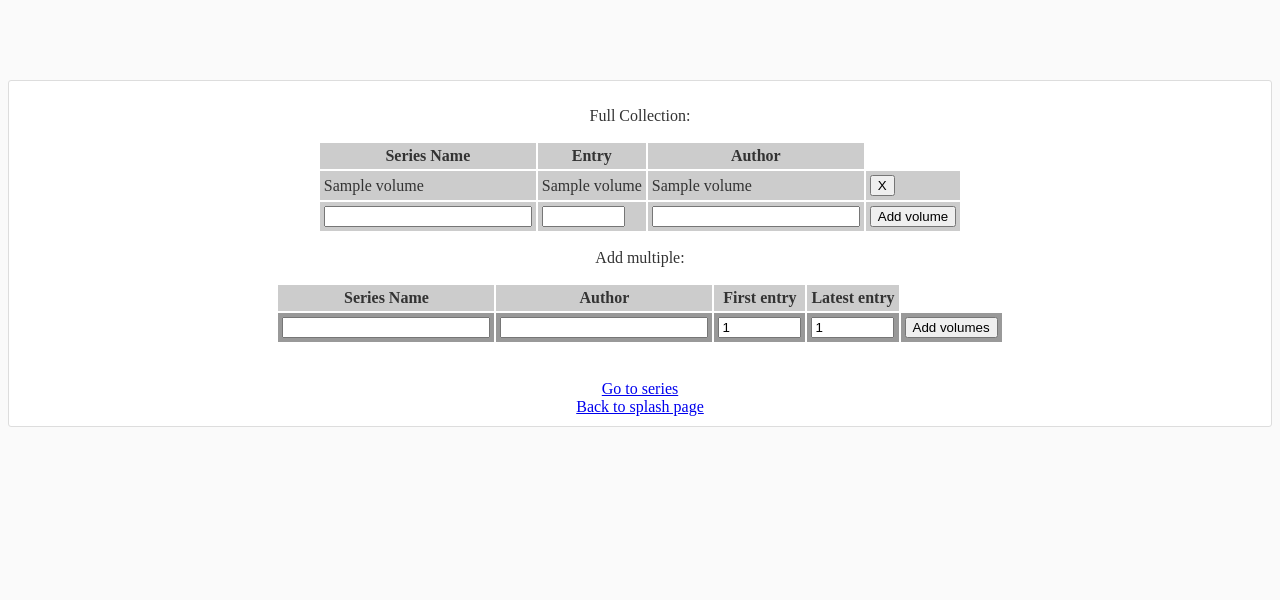
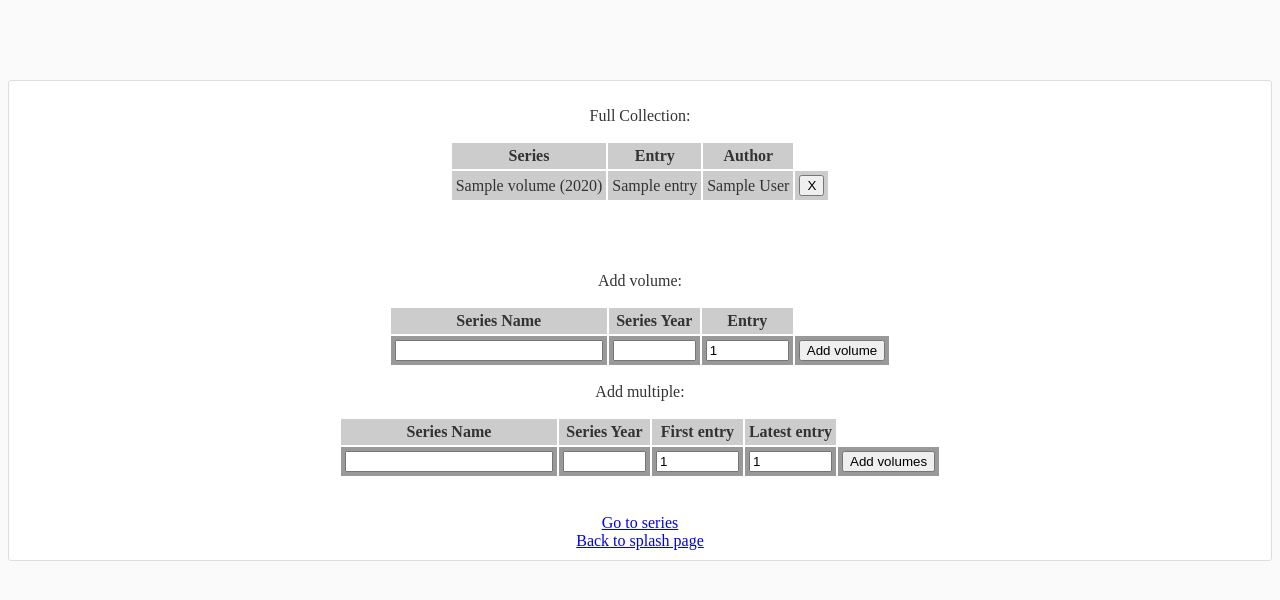
Before and after one commit to LFK1236/personal_projects, a Flask app: page /collection in a window 1280 px wide. Shown: the top 600 px of the page. Run offline with Flask 2, Linux system fonts and the light colour scheme; a database or web service that is not in the repository returns one stand-in record (values such as "Sample title"); some libraries are stand-ins or nearby versions.

Commit message:
Refactored based on much more intelligent database design.

```diff
--- a/Databases/flask_app/manga/collection_manga/routes.py
+++ b/Databases/flask_app/manga/collection_manga/routes.py
@@ -11,12 +11,8 @@ def collection():
 @Collection_Manga.route('/collection/add', methods=['POST'])
 def add():
     if request.method == 'POST':
-        volume_info = [request.form['name'], request.form.get('entry', type=int), request.form['author']]
-        if volume_info[0] != None and volume_info[2] != None:
-            matching_authors = select_specific_Authors(volume_info[2])
-            print(type(matching_authors))
-            if (len(matching_authors) == 0):
-                add_Author(volume_info[2])
+        volume_info = [request.form['name'], request.form.get('entry', type=int), request.form['series_year']]
+        if volume_info[0] != None and volume_info[1] != None:
             add_Volume(volume_info)
         return redirect('/collection')
 
@@ -24,10 +20,10 @@ def add():
 def add_multiple():
     if request.method == 'POST':
         print('Reached post - insert multiple')
-        volume_info = [request.form['name'], request.form['author'],
-            request.form.get('start_entry', type=int), request.form.get('entries', type=int)]
+        volume_info = [request.form['name'], request.form['series_year'],
+            request.form.get('start_entry', type=int), request.form.get('last_entry', type=int)]
 
-        if volume_info[2] != None and volume_info[3] != None and volume_info[3] > volume_info[2]:
+        if volume_info[0] != None and volume_info[1] != None and volume_info[3] > volume_info[2]:
             for entry in range(volume_info[2], volume_info[3] + 1):
                 add_Volume([ volume_info[0], entry, volume_info[1] ])
 
--- a/Databases/flask_app/manga/models.py
+++ b/Databases/flask_app/manga/models.py
@@ -10,7 +10,7 @@ class Volume(tuple):
     def __init__(self, volume_data):
         self.id = volume_data[0]
         self.name = volume_data[1]
-        self.publish_date = volume_data[2]
+        self.series_year = volume_data[2]
         self.author = volume_data[3]
         self.entry = volume_data[4]
 
@@ -18,6 +18,7 @@ class Series(tuple):
     def __init__(self, series_data):
         self.name = series_data[0]
         self.author = series_data[1]
+        self.series_year = series_data[2]
 
 class Author(tuple):
     def __init__(self, author_data):
@@ -26,7 +27,7 @@ class Author(tuple):
 def select_Volumes():
     cursor = connection.cursor()
     sql = """
-    SELECT * FROM Volumes
+    SELECT id,Volumes.name,Volumes.series_year,Authorship.author,entry FROM Volumes LEFT JOIN Authorship ON Volumes.name=Authorship.series
     """
     cursor.execute(sql)
     results = cursor.fetchall()
@@ -36,13 +37,13 @@ def select_Volumes():
         volumes.append(Volume(vol))
     return volumes
 
-def add_Volume(input_data):
+def add_Volume(user_input):
     cursor = connection.cursor()
     user_sql = sql.SQL ("""
-    INSERT INTO Volumes(name, entry, author)
+    INSERT INTO Volumes(name, entry, series_year)
     VALUES(%s, %s, %s)
     """)
-    cursor.execute(user_sql, (input_data[0], int(input_data[1]), input_data[2]))
+    cursor.execute(user_sql, (user_input[0], int(user_input[1]), user_input[2]))
     connection.commit()
     cursor.close()
 
@@ -59,7 +60,8 @@ def remove_Volume(id):
 def select_Series():
     cursor = connection.cursor()
     sql = """
-    SELECT DISTINCT name,author FROM Volumes
+    SELECT Series.name,Authorship.author,Series.series_year FROM Series
+    LEFT JOIN Authorship ON Series.name = Authorship.series
     """
     cursor.execute(sql)
     results = cursor.fetchall()
@@ -68,6 +70,16 @@ def select_Series():
     for ser in results:
         series.append(Series(ser))
     return series
+
+def add_Series(user_input):
+    cursor = connection.cursor()
+    user_sql = sql.SQL ("""
+    INSERT INTO Series(name, series_year)
+    VALUES(%s, %s)
+    """)
+    cursor.execute(user_sql, (user_input[0], user_input[1]))
+    connection.commit()
+    cursor.close()
 
 def select_specific_Authors(name):
     cursor = connection.cursor()
--- a/Databases/flask_app/manga/schema_drop.sql
+++ b/Databases/flask_app/manga/schema_drop.sql
@@ -1,3 +1,4 @@
+DROP TABLE IF EXISTS Authorship;
 DROP TABLE IF EXISTS Volumes;
 DROP TABLE IF EXISTS Series;
 DROP TABLE IF EXISTS Authors;
--- a/Databases/flask_app/manga/templates/collection.html
+++ b/Databases/flask_app/manga/templates/collection.html
@@ -5,7 +5,7 @@
     <table class="table table-striped">
         <thead>
         <tr>
-          <th scope="col">Series Name</th>
+            <th scope="col">Series</th>
             <th scope="col">Entry</th>
             <th scope="col">Author</th>
         </tr>
@@ -13,7 +13,7 @@
         <tbody>
         {% for volume in volumes %}
         <tr>
-          <td>{{volume.name}}</td>
+            <td>{{volume.name}} ({{volume.series_year}})</td>
             <td>{{volume.entry}}</td>
             <td>{{volume.author}}</td>
             <td>
@@ -24,11 +24,25 @@
             </td>
         </tr>
         {% endfor %}
+        </tbody>
+    </table>
+
+    <br><br><br>
+    <p>Add volume:</p>
+    <table class="table table-striped">
+    <thead>
+        <tr>
+            <th scope="col">Series Name</th>
+            <th scope="col">Series Year</th>
+            <th scope="col">Entry</th>
+        </tr>
+    </thead>
+    <tbody>
     <form action="/collection/add" method="post">
         <tr>
             <td><input type="text" name="name" value="" class="wide"></td>
-          <td><input type="number" name="entry" value="" class="narrow"></td>
-          <td><input type="text" name="author" value="" class="wide"></td>
+            <td><input type="text" name="series_year" value="" class="narrow"></td>
+            <td><input type="number" name="entry" value="1" class="narrow"></td>
             <td><input type="submit" value="Add volume"></td>
         </tr>
     </form>
@@ -40,7 +54,7 @@
         <thead>
             <tr>
                 <th scope="col">Series Name</th>
-                <th scope="col">Author</th>
+                <th scope="col">Series Year</th>
                 <th scope="col">First entry</th>
                 <th scope="col">Latest entry</th>
             </tr>
@@ -49,9 +63,9 @@
             <form action="/collection/add/multiple" method="post">
                 <tr>
                     <td><input type="text" name="name" value="" class="wide"></td>
-                    <td><input type="text" name="author" value="" class="wide"></td>
+                    <td><input type="text" name="series_year" value="" class="narrow"></td>
                     <td><input type="number" name="start_entry" value="1" class="narrow"></td>
-                    <td><input type="number" name="entries" value="1" class="narrow"></td>
+                    <td><input type="number" name="last_entry" value="1" class="narrow"></td>
                     <td><input type="submit" value="Add volumes"></td>
                 </tr>
             </form>
```
Also changed, not shown: Databases/flask_app/manga/schema.sql (+28 -16 lines), Databases/flask_app/manga/schema_ins.sql (+19 -5 lines), Databases/flask_app/manga/series_manga/routes.py (+9 -1 lines), Databases/flask_app/manga/templates/series.html (+20 -1 lines), Databases/flask_app/todo.txt (+7 -1 lines), 2 other files. Lines whose indentation alone changed are shown as unchanged.
